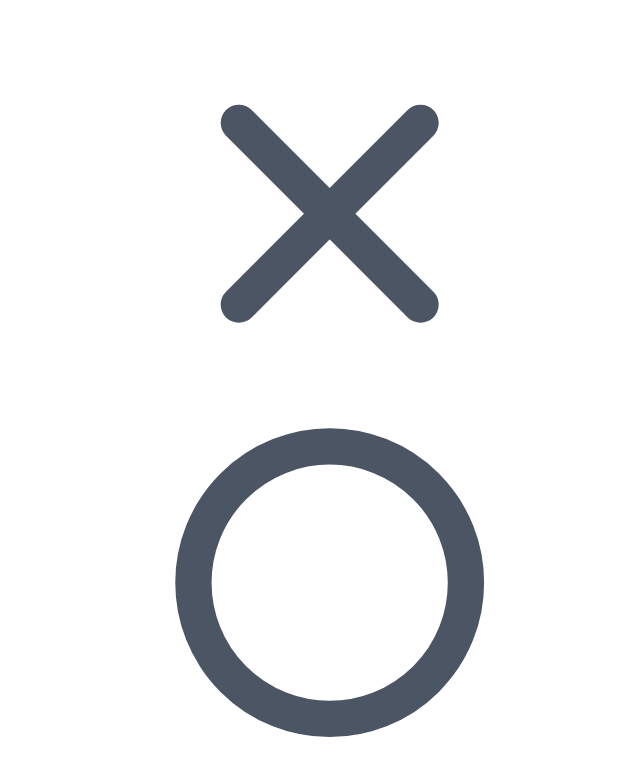
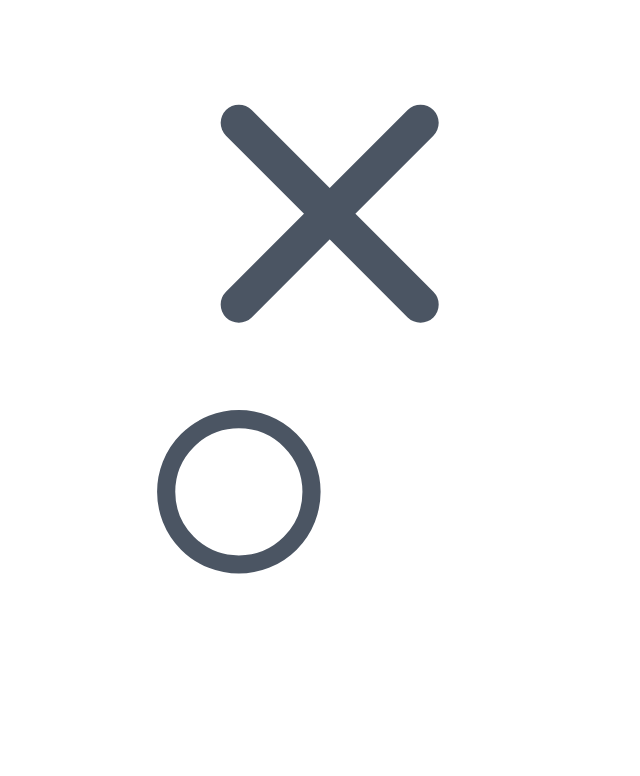
Before and after one commit to Atlessc/web54-tictactoe, a React (Vite) app in the folder tictactoe-game/: page / in a window 1280 px wide. Shown: the top 776 px of the page, without its empty margins (310-950 px from the left). Built offline with nearby package versions, Linux system fonts and the light colour scheme.

Commit message:
trying to make the status icons smaller

```diff
--- a/tictactoe-game/src/components/GameStatus.jsx
+++ b/tictactoe-game/src/components/GameStatus.jsx
@@ -22,7 +22,7 @@ function GameStatus({ currentPlayer }) {
         }`}
         viewBox="0 0 40 40"
       >
-        <circle cx="20" cy="20" r="15" stroke="#4B5563" strokeWidth="4" fill="none" />
+        <circle cx="10" cy="10" r="8" stroke="#4B5563" strokeWidth="2" fill="none" />
       </svg>
     </div>
   );
```
